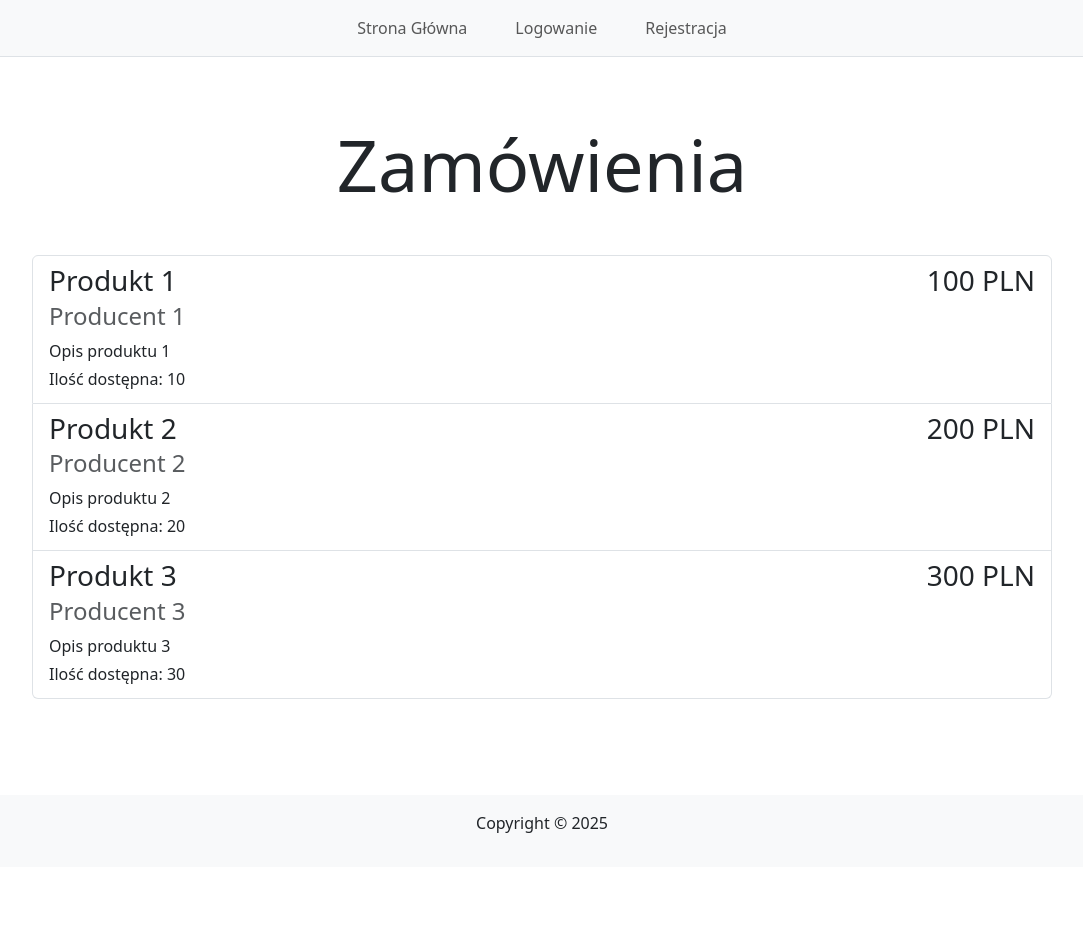
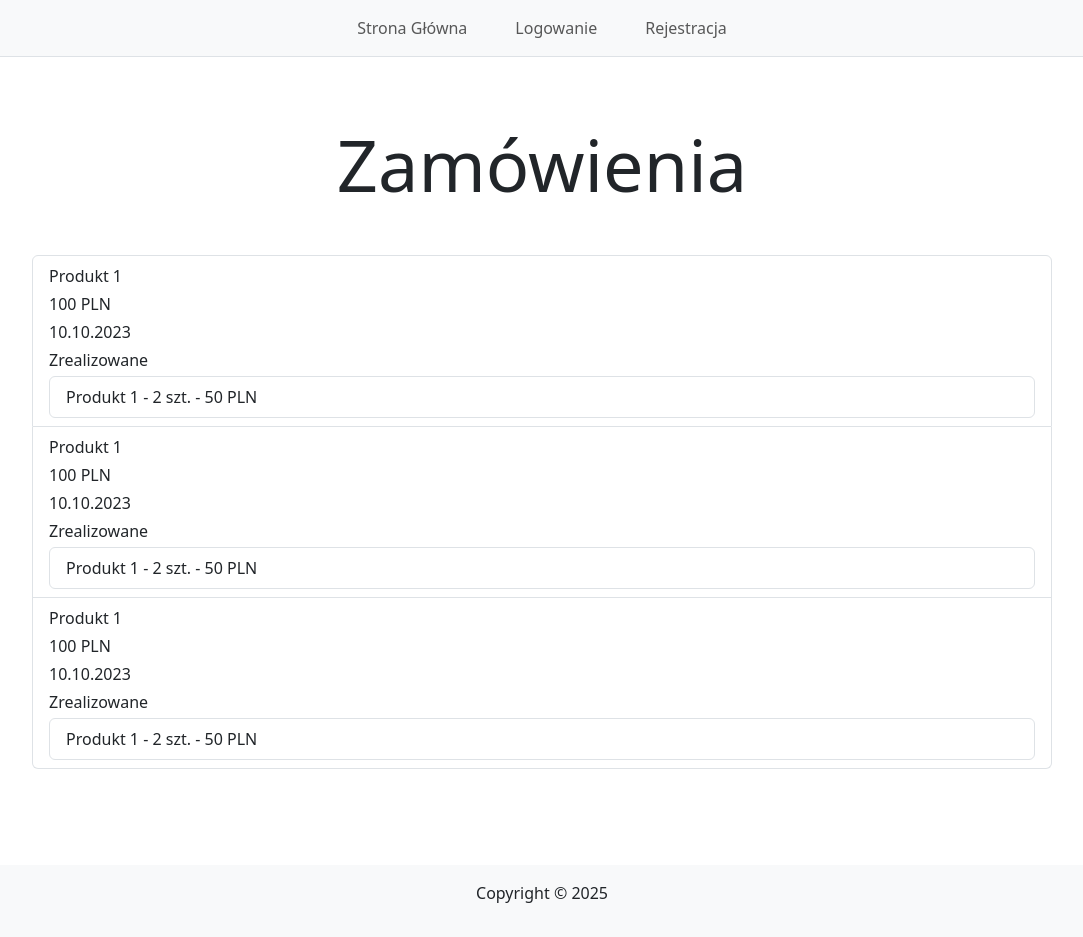
Before and after one commit to zwiadowca987/defensive_programming_project, a Next.js app in the folder frontend/: page /orders in a window 1280 px wide. Shown: the whole page, without its empty margins (98-1181 px from the left). Before the commit the page ends 867 px from the top, so only its background shows below. Built offline with nearby package versions, Linux system fonts and the light colour scheme.

Commit message:
some shit done v2

```diff
--- a/frontend/src/app/orders/page.tsx
+++ b/frontend/src/app/orders/page.tsx
@@ -2,27 +2,48 @@
 const ordersList = [
   {
     id: 1,
-    name: "Produkt 1",
-    price: 100,
-    description: "Opis produktu 1",
-    producer: "Producent 1",
-    amount: 10,
+    customer: "Produkt 1",
+    date: "10.10.2023",
+    status: "Zrealizowane",
+    productsList: [
+      {
+        id: 1,
+        product: "Produkt 1",
+        amount: 2,
+        price: 50,
+      },
+    ],
+    totalPrice: 100,
   },
   {
     id: 2,
-    name: "Produkt 2",
-    price: 200,
-    description: "Opis produktu 2",
-    producer: "Producent 2",
-    amount: 20,
+    customer: "Produkt 1",
+    date: "10.10.2023",
+    status: "Zrealizowane",
+    productsList: [
+      {
+        id: 1,
+        product: "Produkt 1",
+        amount: 2,
+        price: 50,
+      },
+    ],
+    totalPrice: 100,
   },
   {
     id: 3,
-    name: "Produkt 3",
-    price: 300,
-    description: "Opis produktu 3",
-    producer: "Producent 3",
-    amount: 30,
+    customer: "Produkt 1",
+    date: "10.10.2023",
+    status: "Zrealizowane",
+    productsList: [
+      {
+        id: 1,
+        product: "Produkt 1",
+        amount: 2,
+        price: 50,
+      },
+    ],
+    totalPrice: 100,
   },
 ];
 
@@ -35,15 +56,18 @@ export default function Orders() {
       <div className={"m-5 list-group"}>
         {ordersList.map((order) => (
           <li className={"list-group-item"} key={order.id}>
-            <div
-              className={"d-flex justify-content-between align-items-center"}
-            >
-              <h3 className={"mb-1"}>{order.name}</h3>
-              <h3 className={"mb-1"}>{order.price} PLN</h3>
-            </div>
-            <h4 className={"text-muted"}>{order.producer}</h4>
-            <p className={"mb-1"}>{order.description}</p>
-            <p className={"mb-1"}>Ilość dostępna: {order.amount}</p>
+            <p className={"mb-1"}>{order.customer}</p>
+            <p className={"mb-1"}>{order.totalPrice} PLN</p>
+            <p className={"mb-1"}>{order.date}</p>
+            <p className={"mb-1"}>{order.status}</p>
+            <ul className={"list-group"}>
+              {order.productsList.map((product) => (
+                <li className={"list-group-item"} key={product.id}>
+                  {product.product} - {product.amount} szt. - {product.price}{" "}
+                  PLN
+                </li>
+              ))}
+            </ul>
           </li>
         ))}
       </div>
```
